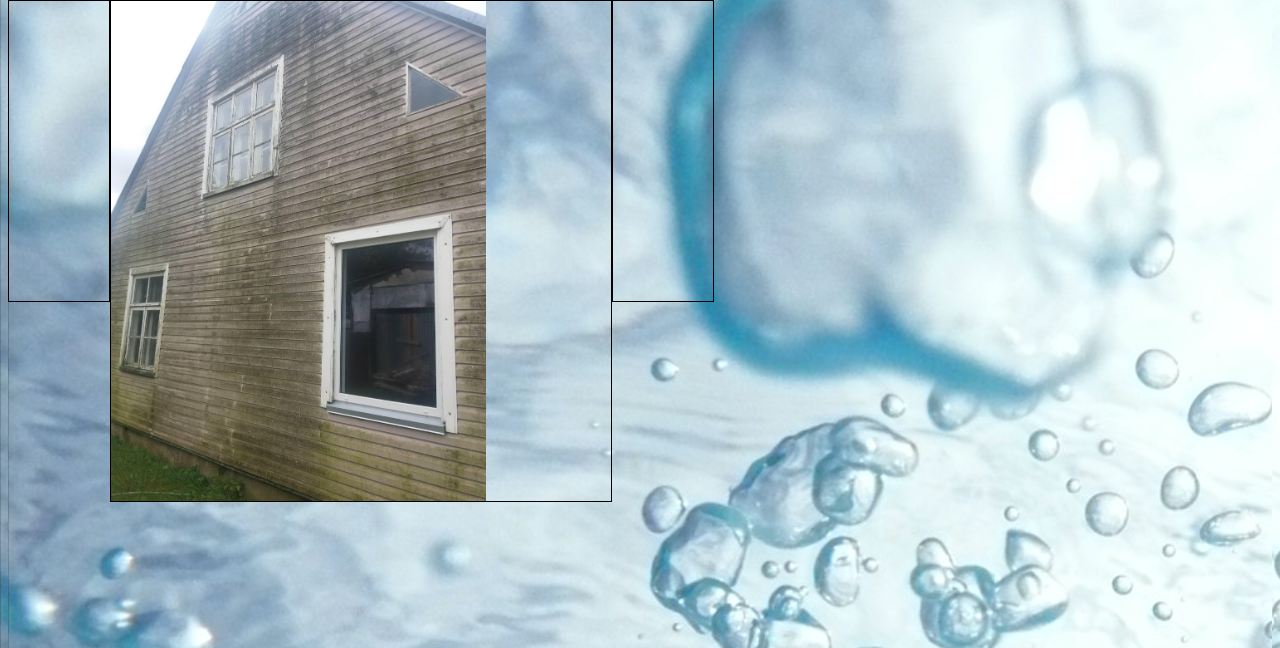
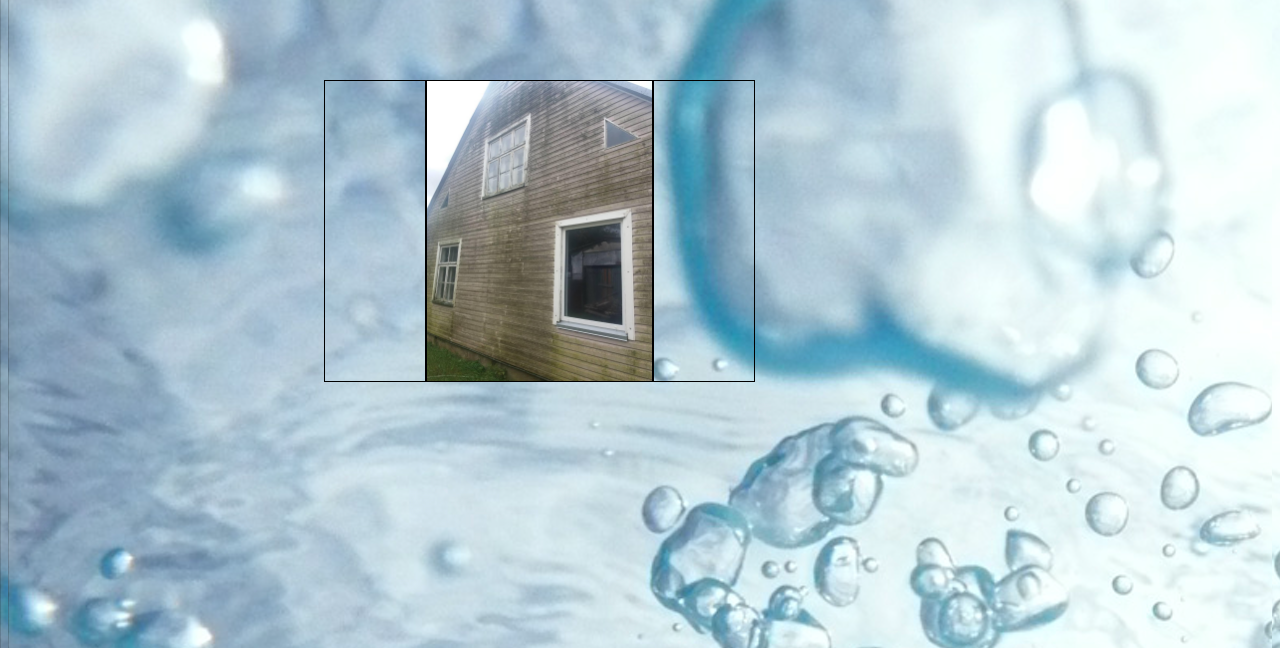
Before and after one commit to Andriuslu/Klases-darbas, a PHP site: page /public_html/Aruno_svara_galerija.html in a window 1280 px wide. Shown: the part 160-808 px from the top of the page. Run offline with PHP 8.4, Linux system fonts and the light colour scheme.

Commit message:
replace div to center

```diff
--- a/public_html/css/gallery.css
+++ b/public_html/css/gallery.css
@@ -2,16 +2,25 @@
     width: 100px;
     height: 300px;
     float: left;
+    position: relative;
+    left: 25%;
+    top: 80px;
 }
 .right_arrow {
     width: 100px;
     height: 300px;
     float: left;
+    position: relative;
+    left: 25%;
+    top: 80px;
 }
 .picture {
     float: left;
-    width: 500px;
-    height: 500px;
+    width: 225px;
+    height: 300px;
+    position: relative;
+    left: 25%;
+    top: 80px;
 }
 .resize {
     max-width: 100%;
```
